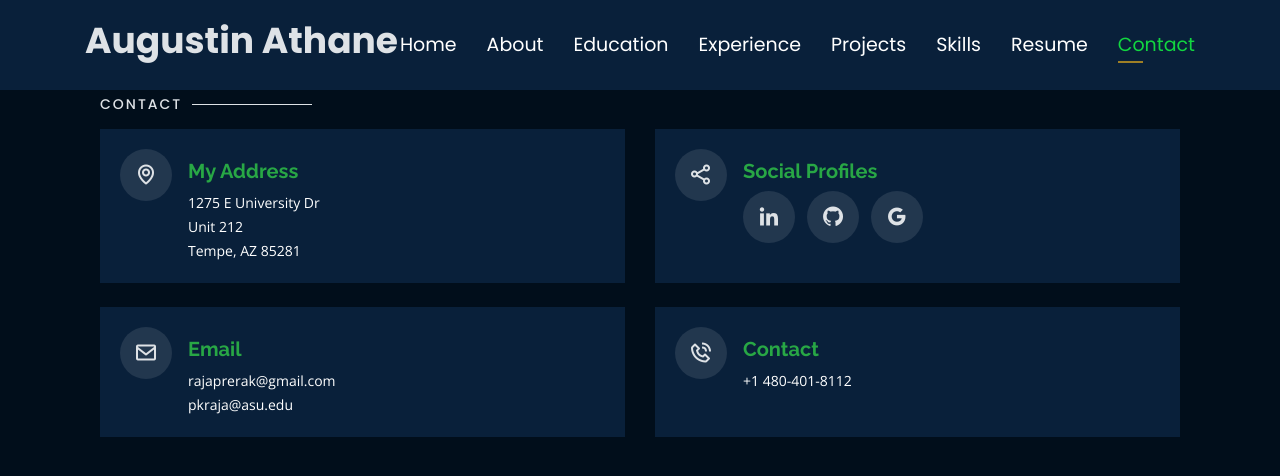
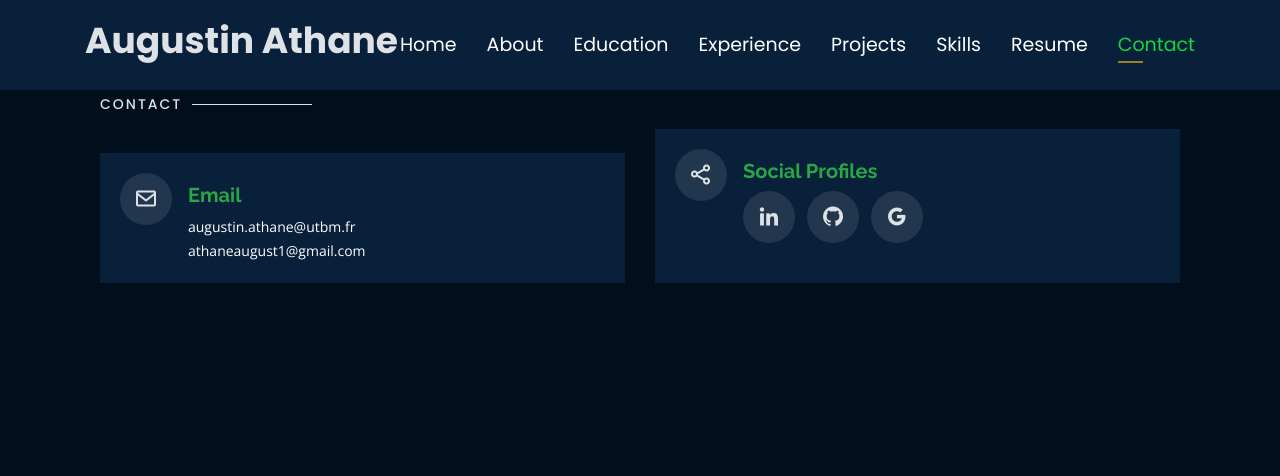
Before and after one commit to aathane/Portfolio, a plain HTML site: page index.html in a window 1280 px wide. Both pictures are taken after a click on the link "Contact". Drawn offline with nearby package versions, Linux system fonts and the light colour scheme.

Commit message:
Update index.html

```diff
--- a/index.html
+++ b/index.html
@@ -417,13 +417,12 @@
 
       <div class="row mt-2">
 
-        <div class="col-md-6 d-flex align-items-stretch">
+        <div class="col-md-6 mt-4 d-flex align-items-stretch">
           <div class="info-box">
-            <i class="bx bx-map"></i>
-            <h3>My Address</h3>
-            <p>1275 E University Dr</p>
-            <p>Unit 212</p>
-            <p>Tempe, AZ 85281</p>
+            <i class="bx bx-envelope"></i>
+            <h3>Email</h3>
+            <p>augustin.athane@utbm.fr</p>
+            <p>athaneaugust1@gmail.com</p>
           </div>
         </div>
 
@@ -440,21 +439,6 @@
           </div>
         </div>
 
-        <div class="col-md-6 mt-4 d-flex align-items-stretch">
-          <div class="info-box">
-            <i class="bx bx-envelope"></i>
-            <h3>Email</h3>
-            <p>rajaprerak@gmail.com</p>
-            <p>pkraja@asu.edu</p>
-          </div>
-        </div>
-        <div class="col-md-6 mt-4 d-flex align-items-stretch">
-          <div class="info-box">
-            <i class="bx bx-phone-call"></i>
-            <h3>Contact</h3>
-            <p>+1 480-401-8112</p>
-          </div>
-        </div>
       </div>
       <!-- <div id="sfczmlqxr5caww28rswrt8849ghbekgnh3j" ></div><script type="text/javascript" src="https://counter1.stat.ovh/private/counter.js?c=zmlqxr5caww28rswrt8849ghbekgnh3j&down=async" async></script><noscript><a href="https://www.freecounterstat.com" title="free web counter"><img src="https://counter1.stat.ovh/private/freecounterstat.php?c=zmlqxr5caww28rswrt8849ghbekgnh3j" border="0" title="free web counter" alt="free web counter" style="visibility: none;"></a></noscript> -->
     </div>
```
